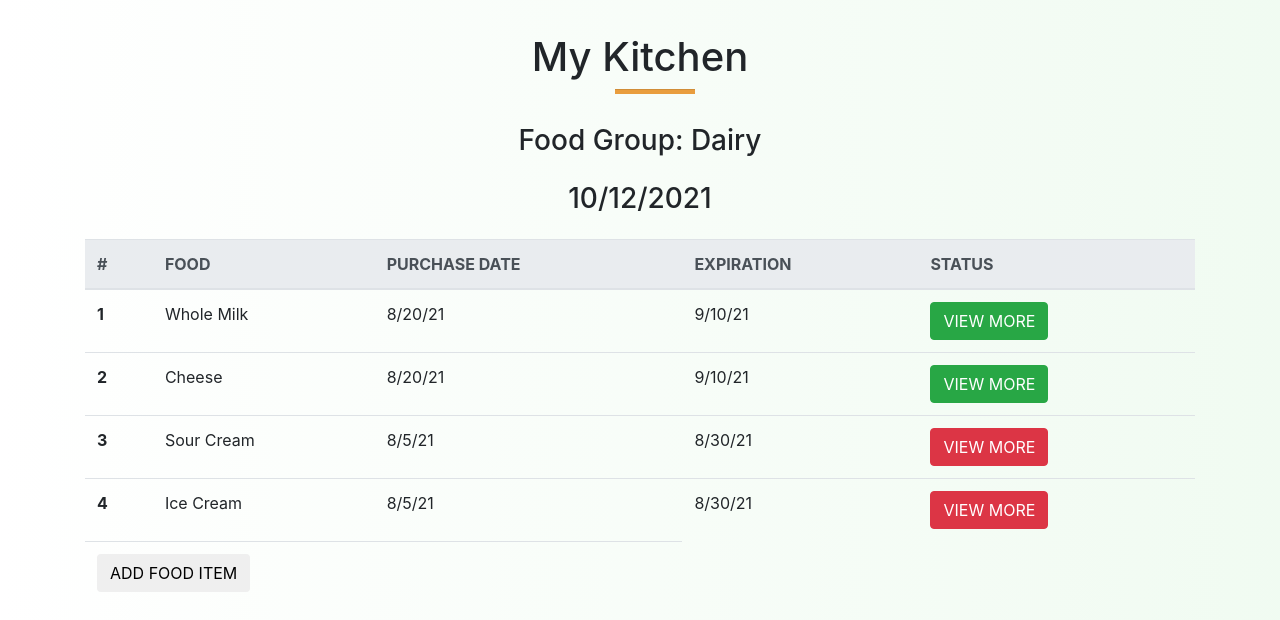
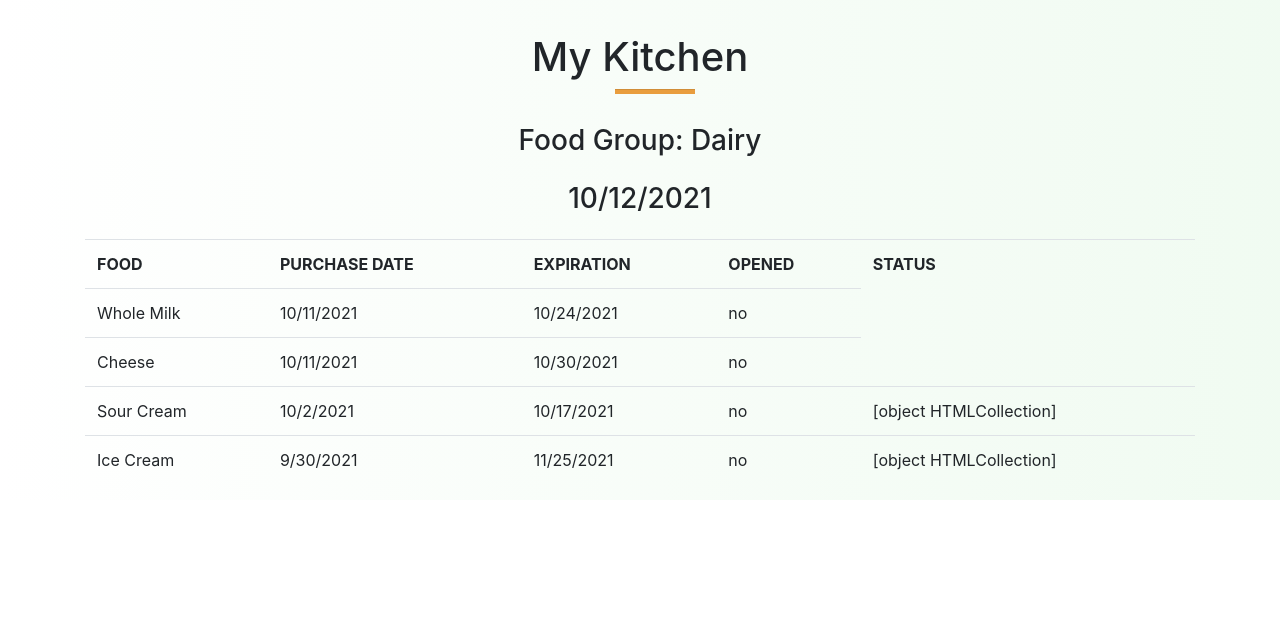
Before and after one commit to ITWS-Group-7/Stock-Smart, a PHP site: page /kitchen.html in a window 1280 px wide. Shown: the part 603-1223 px from the top of the page. After the commit the page ends 1103 px from the top, so only its background shows below. Run offline with PHP 8.4, Linux system fonts and the light colour scheme; some libraries are stand-ins or nearby versions.

Commit message:
made the table data a json object, wrote functions to do the checking to determine status, but cannt get status button to appear

```diff
--- a/css/styles.css
+++ b/css/styles.css
@@ -69,3 +69,7 @@ border-color: green;
 background-color: #E99D3E;
 
 }
+
+.buttons{
+    display: none;
+}
--- a/data.json
+++ b/data.json
@@ -1,6 +1,39 @@
+[
+ {
+    "food":"Whole Milk" ,
+    "purchase_date":"10/11/2021",
+    "expiration_date": "10/24/2021",
+    "opened" : "no",
+    "status":"bad"
+
+
+},
 {
-    "food1":["Whole Milk","8/20/21","9/10/21"],
-    "food2":["Cheese","8/20/21"	,"9/10/21"],
-    "food3":["Sour Cream",	"8/5/21","8/30/21"],
-    "food4":["Ice Cream","8/5/21", "8/30/21"]
+    "food":"Cheese" ,
+    "purchase_date":"10/11/2021",
+    "expiration_date": "10/30/2021",
+    "opened" : "no",
+    "status":"bad"
+
+
+},
+{
+    "food":"Sour Cream" ,
+    "purchase_date":"10/2/2021",
+    "expiration_date": "10/17/2021",
+    "opened" : "no",
+    "status":"bad"
+
+
+},
+{
+    "food":"Ice Cream" ,
+    "purchase_date":"9/30/2021",
+    "expiration_date": "11/25/2021",
+    "opened" : "no",
+    "status":"bad"
+
+
 }
+
+]
--- a/kitchen.html
+++ b/kitchen.html
@@ -4,6 +4,7 @@
         <meta charset="utf-8">
         <meta name="viewport" content="width=device-width, initial-scale=1, shrink-to-fit=no">
         <link href="https://fonts.googleapis.com/css?family=Open+Sans:300,400,700" rel="stylesheet">
+        <script src="https://ajax.googleapis.com/ajax/libs/jquery/3.5.1/jquery.min.js"></script>
         <link rel="stylesheet" href="https://maxcdn.bootstrapcdn.com/bootstrap/4.0.0/css/bootstrap.min.css" integrity="sha384-Gn5384xqQ1aoWXA+058RXPxPg6fy4IWvTNh0E263XmFcJlSAwiGgFAW/dAiS6JXm" crossorigin="anonymous">
         <link rel="stylesheet" href="css/styles.css">
         <title>StockSmart</title>
@@ -129,207 +130,25 @@
       </div>
       <h3 class="sub_title pb-3">Food Group: Dairy</h3>
       <h3  class="sub_title pb-3" id="date"></h3>
-      <script>
-        let dateObj = new Date();
-        let myDate = ((dateObj.getMonth() + 1)+ "/" + (dateObj.getUTCDate()+"/"+dateObj.getUTCFullYear()));
-        document.getElementById("date").innerHTML = myDate;
-      </script>
 
-      <table class="table">
-        <thead class="thead-light ">
+
+      <table class="table" id = "food_table">
+
           <tr>
-            <th scope="col">#</th>
+
             <th scope="col">FOOD</th>
             <th scope="col">PURCHASE DATE</th>
             <th scope="col">EXPIRATION</th>
+            <th scope = "col">OPENED</th>
             <th scope="col">STATUS</th>
           </tr>
-        </thead>
-        <tbody>
-          <tr>
-            <th scope="row">1</th>
-            <td>Whole Milk</td>
-            <td>8/20/21</td>
-            <td>9/10/21</td>
-            <td><button type="button" class="btn btn-success" data-toggle="modal" data-target="#myModal">VIEW MORE</button></td>
-            <div id="myModal" class="modal fade" role="dialog">
-              <div class="modal-dialog">
 
-                <!-- Modal content-->
-                <div class="modal-content">
-                  <div class="modal-header">
-                    <h1>Item Status</h1>
-                    <button type="button" class="close" data-dismiss="modal">&times;</button>
-
-                  </div>
-                  <div class="modal-body">
-
-                    <div class="form-container">
-                      <h2>This item was opened.</h2>
-
-                      <form>
-                        <div class="checkbox">
-                          <label><input type="checkbox" value="">Yes</label>
-                        </div>
-                        <div class="checkbox">
-                          <label><input type="checkbox" value="">No</label>
-                        </div>
-
-                      </form>
-                    </div>
-
-                  </div>
-
-                </div>
-
-              </div>
-            </div>
-
-          </tr>
-          <tr>
-            <th scope="row">2</th>
-            <td>Cheese</td>
-            <td>8/20/21</td>
-            <td>9/10/21</td>
-            <td><button type="button" class="btn btn-success" data-toggle="modal" data-target="#myModal">VIEW MORE</button></td>
-
-            <div id="myModal" class="modal fade" role="dialog">
-              <div class="modal-dialog">
-
-                <!-- Modal content-->
-                <div class="modal-content">
-                  <div class="modal-header">
-                    <h1>ITEM STATUS</h1>
-                    <button type="button" class="close" data-dismiss="modal">&times;</button>
-
-                  </div>
-                  <div class="modal-body">
-
-                    <div class="form-container">
-                      <h2>Is this item opened?</h2>
-
-                      <form>
-                        <div class="checkbox">
-                          <label><input type="checkbox" value="">Yes</label>
-                        </div>
-                        <div class="checkbox">
-                          <label><input type="checkbox" value="">No</label>
-                        </div>
-
-                      </form>
-                    </div>
+          <div class = "buttons">
+          <button type="button" class="btn btn-danger" data-toggle="modal" data-target="#myModal">VIEW MORE</button>
+        </div>
 
 
 
-
-
-                  </div>
-
-                </div>
-
-              </div>
-            </div>
-
-          </tr>
-          <tr>
-            <th scope="row">3</th>
-            <td>Sour Cream</td>
-            <td>8/5/21</td>
-            <td>8/30/21</td>
-            <td><button type="button" class="btn btn-danger" data-toggle="modal" data-target="#myModal">VIEW MORE</button></td>
-
-            <div id="myModal" class="modal fade" role="dialog">
-              <div class="modal-dialog">
-
-                <!-- Modal content-->
-                <div class="modal-content">
-                  <div class="modal-header">
-                    <h1>ITEM STATUS</h1>
-                    <button type="button" class="close" data-dismiss="modal">&times;</button>
-
-                  </div>
-                  <div class="modal-body">
-
-
-
-                    <div class="form-container">
-                      <h2>Is this item opened?</h2>
-
-                      <form>
-                        <div class="checkbox">
-                          <label><input type="checkbox" value="">Yes</label>
-                        </div>
-                        <div class="checkbox">
-                          <label><input type="checkbox" value="">No</label>
-                        </div>
-
-                      </form>
-                    </div>
-
-
-                  </div>
-
-                </div>
-
-              </div>
-            </div>
-
-
-
-          </tr>
-          <tr>
-            <th scope="row">4</th>
-            <td>Ice Cream</td>
-            <td>8/5/21</td>
-            <td>8/30/21</td>
-            <td><button type="button" class="btn btn-danger" data-toggle="modal" data-target="#myModal">VIEW MORE</button></td>
-
-            <div id="myModal" class="modal fade" role="dialog">
-              <div class="modal-dialog">
-
-                <!-- Modal content-->
-                <div class="modal-content">
-                  <div class="modal-header">
-                    <h1>ITEM STATUS</h1>
-                    <button type="button" class="close" data-dismiss="modal">&times;</button>
-
-                  </div>
-                  <div class="modal-body">
-
-
-
-
-                    <div class="form-container">
-                      <h2>Is this item opened?</h2>
-
-                      <form>
-                        <div class="checkbox">
-                          <label><input type="checkbox" value="">Yes</label>
-                        </div>
-                        <div class="checkbox">
-                          <label><input type="checkbox" value="">No</label>
-                        </div>
-
-                      </form>
-                    </div>
-
-
-                  </div>
-
-                </div>
-
-              </div>
-            </div>
-
-
-          </tr>
-        </tbody>
-
-        <tfoot>
-          <tr>
-            <td colspan="3" ><button class="btn btn-round ">ADD FOOD ITEM</button></td>
-          </tr>
-        </tfoot>
 
 
 
@@ -342,9 +161,10 @@
 
     </div>
     <body>
+        <script src = "kitchen.js"></script>
 
-        <script src="https://code.jquery.com/jquery-3.2.1.slim.min.js" integrity="sha384-KJ3o2DKtIkvYIK3UENzmM7KCkRr/rE9/Qpg6aAZGJwFDMVNA/GpGFF93hXpG5KkN" crossorigin="anonymous"></script>
         <script src="https://cdnjs.cloudflare.com/ajax/libs/popper.js/1.12.9/umd/popper.min.js" integrity="sha384-ApNbgh9B+Y1QKtv3Rn7W3mgPxhU9K/ScQsAP7hUibX39j7fakFPskvXusvfa0b4Q" crossorigin="anonymous"></script>
+        <script src="https://code.jquery.com/jquery-3.5.1.min.js"></script>
         <script src="https://maxcdn.bootstrapcdn.com/bootstrap/4.0.0/js/bootstrap.min.js" integrity="sha384-JZR6Spejh4U02d8jOt6vLEHfe/JQGiRRSQQxSfFWpi1MquVdAyjUar5+76PVCmYl" crossorigin="anonymous"></script>
     </body>
 </html>
--- /dev/null
+++ b/kitchen.js
@@ -0,0 +1,58 @@
+let dateObj = new Date();
+let myDate = ((dateObj.getMonth() + 1)+ "/" + (dateObj.getUTCDate()+"/"+dateObj.getUTCFullYear()));
+document.getElementById("date").innerHTML = myDate;
+
+$.ajax({
+    url: "data.json",
+    dataType: 'json',
+
+    success: function(data){
+        var food_data = '';
+        $.each(data,function(key, value){
+            food_data += '<tr>';
+            food_data += '<td>' + value.food+ '</td>';
+            food_data += '<td>' + value.purchase_date + '</td>';
+            food_data += '<td>'+ value.expiration_date + '</td>';
+            food_data +=  '<td>'+ value.opened + '</td>';
+            p_date = value.purchase_date
+            var_status = set_status(myDate, p_date);
+            if(var_status >= 5){
+
+
+               food_data += '<td>'+ document.getElementsByClassName("buttons") + '</td>';
+            }
+
+
+
+
+
+
+
+
+
+
+
+            food_data += '</tr>';
+
+        });
+
+        $("#food_table").append(food_data);
+
+      }
+    });
+
+    function set_status(currDate, purchase_date) {
+        const date1 = new Date(purchase_date);
+        const date2 = new Date(currDate);
+
+        // One day in milliseconds
+        const oneDay = 1000 * 60 * 60 * 24;
+
+        // Calculating the time difference between two dates
+        const diffInTime = date2.getTime() - date1.getTime();
+
+        // Calculating the no. of days between two dates
+        const diffInDays = Math.round(diffInTime / oneDay);
+
+        return diffInDays;
+      }
```
Also changed, not shown: dairy.json (added, +12 -0 lines).
